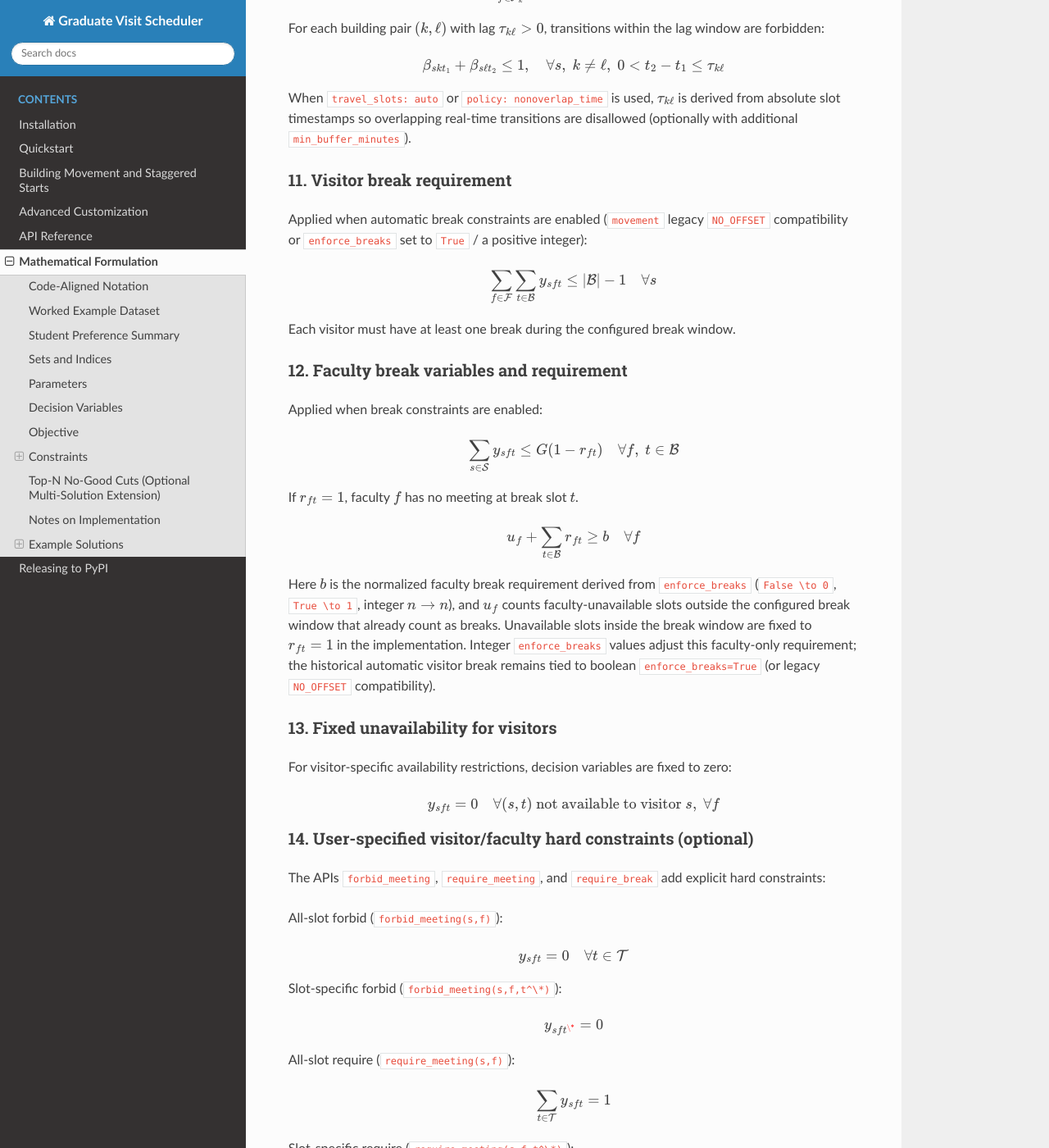
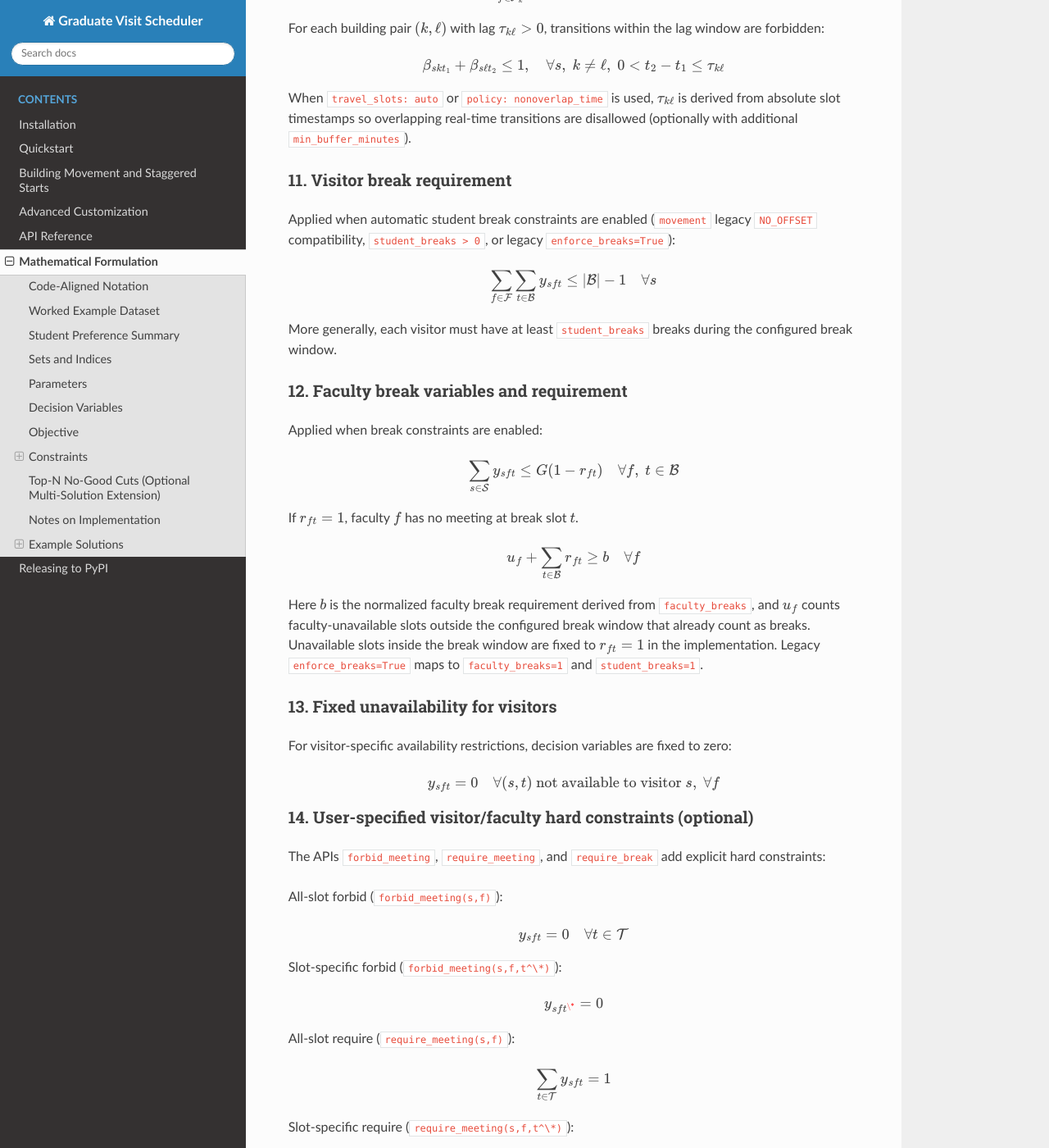
Before and after one commit to dowlinglab/grad-visit-scheduler, a Sphinx documentation site: the page built from docs/formulation.md, in a window 1280 px wide and 1400 px high, scrolled down 4994 px. Shown: the whole window at 82% size. Built offline with Sphinx 7.4.7 and the Read the Docs theme 3.1.0, drawn with Linux system fonts in a browser that asks for light colours; some of the changed text lies outside the part shown.

Commit message:
Added student breaks.

```diff
--- a/docs/formulation.md
+++ b/docs/formulation.md
@@ -231,9 +231,9 @@ are disallowed (optionally with additional `min_buffer_minutes`).
 
 ### 11. Visitor break requirement
 
-Applied when automatic break constraints are enabled (`movement` legacy
-`NO_OFFSET` compatibility or `enforce_breaks` set to `True` / a positive
-integer):
+Applied when automatic student break constraints are enabled (`movement` legacy
+`NO_OFFSET` compatibility, `student_breaks > 0`, or legacy
+`enforce_breaks=True`):
 
 $$
 \sum_{f \in \mathcal{F}} \sum_{t \in \mathcal{B}} y_{sft}
@@ -241,7 +241,8 @@ $$
 \quad \forall s
 $$
 
-Each visitor must have at least one break during the configured break window.
+More generally, each visitor must have at least `student_breaks` breaks during
+the configured break window.
 
 ### 12. Faculty break variables and requirement
 
@@ -260,12 +261,10 @@ u_f + \sum_{t \in \mathcal{B}} r_{ft} \ge b
 $$
 
 Here $b$ is the normalized faculty break requirement derived from
-`enforce_breaks` (`False \to 0`, `True \to 1`, integer $n \to n$), and $u_f$
-counts faculty-unavailable slots outside the configured break window that
-already count as breaks. Unavailable slots inside the break window are fixed to
-$r_{ft}=1$ in the implementation. Integer `enforce_breaks` values adjust this
-faculty-only requirement; the historical automatic visitor break remains tied to
-boolean `enforce_breaks=True` (or legacy `NO_OFFSET` compatibility).
+`faculty_breaks`, and $u_f$ counts faculty-unavailable slots outside the
+configured break window that already count as breaks. Unavailable slots inside
+the break window are fixed to $r_{ft}=1$ in the implementation. Legacy
+`enforce_breaks=True` maps to `faculty_breaks=1` and `student_breaks=1`.
 
 ### 13. Fixed unavailability for visitors
 
@@ -334,7 +333,8 @@ This enforces that at least one binary variable differs from solution $k$.
 
 - The model is assembled in `Scheduler._build_model` and solved in `Scheduler._solve_model`.
 - Feasibility checks and diagnostics are available through `has_feasible_solution` and `infeasibility_report`.
-- Constraint activation depends on movement policy and `enforce_breaks` exactly as documented above.
+- Constraint activation depends on movement policy plus the resolved
+  `faculty_breaks` / `student_breaks` values exactly as documented above.
 - Legacy mode-specific movement constraints are superseded by the
   `movement.phase_slot` and `movement.travel_slots` formulation above.
 - When advanced user hard constraints or per-entity bounds are configured,
@@ -355,7 +355,8 @@ The table below was generated by solving the worked dataset with:
 - `max_visitors=8`
 - `min_faculty=1`
 - `max_group=2`
-- `enforce_breaks=True` (or a positive integer such as `2`)
+- `faculty_breaks=1`
+- `student_breaks=1`
 
 Solver metrics:
 - total utility: `113.5`
```
Also changed, not shown: CHANGELOG.md (+7 -6 lines), README.md (+9 -6 lines), docs/api.md (+2 -2 lines), docs/movement.md (+3 -3 lines), docs/quickstart.md (+10 -6 lines), examples/README.md, 7 other files.
